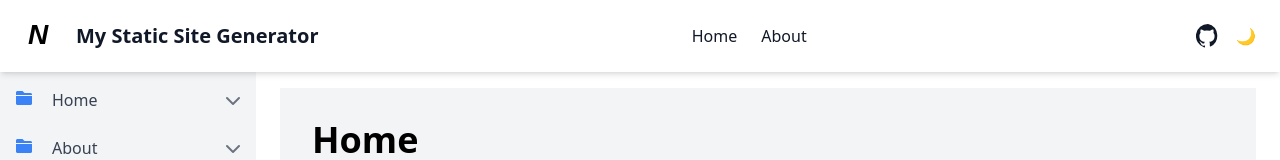
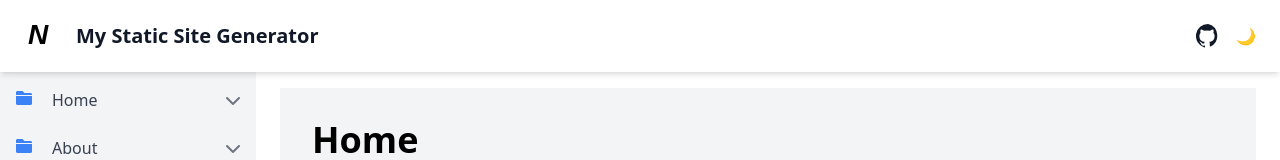
Before and after one commit to aaronlamz/navpress, a Vue app: page / in a window 1280 px wide. Shown: the top 160 px of the page. Built offline with nearby package versions, Linux system fonts and the light colour scheme.

Commit message:
remove navlink

```diff
--- a/src/components/Navbar.vue
+++ b/src/components/Navbar.vue
@@ -7,11 +7,11 @@
           {{ config.title }}
         </span>
       </div>
-      <ul class="hidden md:flex space-x-6">
+      <!-- <ul class="hidden md:flex space-x-6">
         <li v-for="item in nav" :key="item.link">
           <router-link :to="item.link" class="text-gray-900 dark:text-gray-300 hover:text-blue-500 dark:hover:text-blue-400">{{ item.text }}</router-link>
         </li>
-      </ul>
+      </ul> -->
       <div class="flex items-center">
         <a v-if="config.github" :href="config.github" target="_blank" rel="noopener noreferrer" class="ml-4">
           <svg class="w-6 h-6 text-gray-900 dark:text-gray-300 hover:text-blue-500 dark:hover:text-blue-400" fill="currentColor" viewBox="0 0 24 24" xmlns="http://www.w3.org/2000/svg">
```
